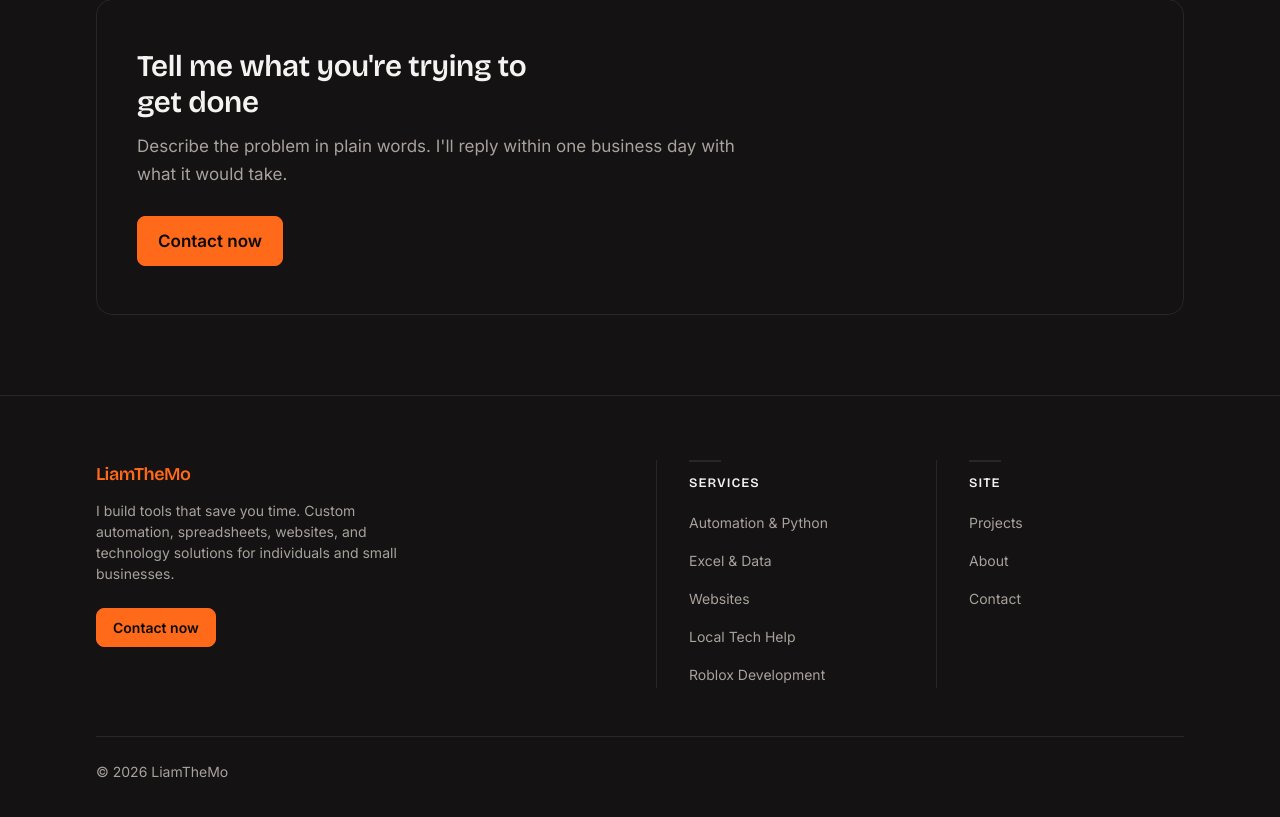
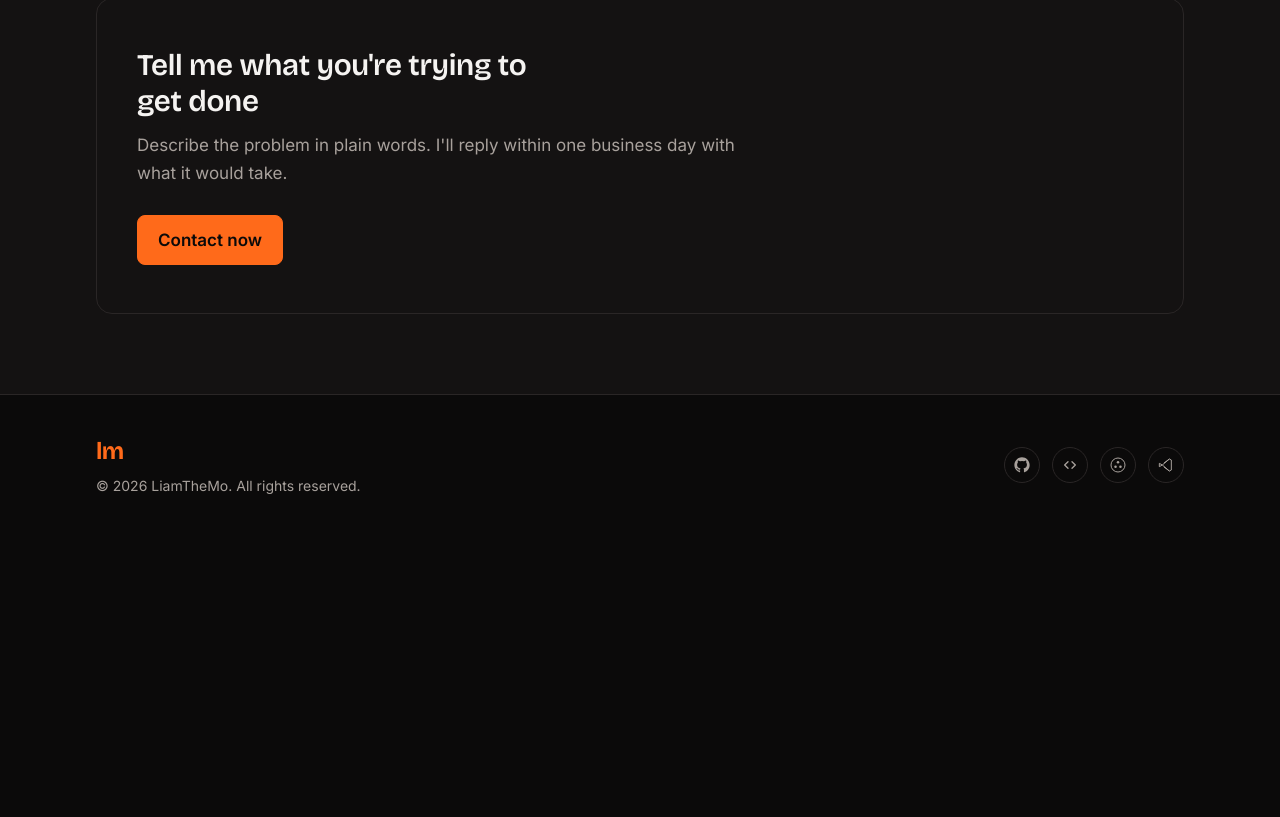
Before and after one commit to OrangeCheasy/LiamTheMo-Freelance-Website, a Next.js app in the folder liamthemo-freelance-website/: page / in a window 1280 px wide. Shown: the part 1393-2210 px from the top of the page. After the commit the page ends 1929 px from the top, so only its background shows below. Built offline with nearby package versions, Linux system fonts and the light colour scheme.

Commit message:
clean up and logo changes

```diff
--- a/liamthemo-freelance-website/src/components/Footer.tsx
+++ b/liamthemo-freelance-website/src/components/Footer.tsx
@@ -1,6 +1,5 @@
 import Link from "next/link";
-import Eyebrow from "@/components/Eyebrow";
-import { CTA, mainNav, serviceNav, SITE_NAME } from "@/lib/nav";
+import { SITE_NAME } from "@/lib/nav";
 
 /*
   Server component — no interactivity, so no client bundle.
@@ -10,90 +9,102 @@ import { CTA, mainNav, serviceNav, SITE_NAME } from "@/lib/nav";
   page dynamic and start billing Worker invocations for a copyright line
   (CLAUDE.md §4.1). It stays correct as long as the site is redeployed at least
   once a year, which it will be.
+
+  MINIMAL BY MOCKUP, NOT BY DEFAULT. The pre-restyle footer carried a
+  "Services" column, a "Site" nav column, a description paragraph and a CTA
+  button — real IA work, not decoration. Cutting all of that to match the
+  mockup's logo + copyright + icon row is safe rather than a regression: every
+  page already ends with its own CTASection immediately above this footer
+  (§2's "every page ends with a path to the form" requirement is covered
+  there), and the header's own "Services" entry (added this phase) now covers
+  the "way in that isn't the triage widget" need that the footer's service
+  links used to carry alone. Nothing this footer used to do is left
+  uncovered.
 */
 
-const linkClasses = "text-small text-text-muted transition-colors hover:text-text";
-// The hairline between columns is part of the grid this direction is built on.
-// Only at lg, where the columns actually sit side by side.
-const columnClasses = "lg:border-l lg:border-border lg:pl-8";
+const iconLinkClasses =
+  "flex h-9 w-9 items-center justify-center rounded-full border border-border text-text-muted transition-colors hover:border-accent hover:text-accent";
 
 export default function Footer() {
   const year = new Date().getFullYear();
 
   return (
-    <footer className="border-t border-border bg-surface">
-      <div className="mx-auto max-w-6xl px-5 py-12 sm:px-8 sm:py-16">
-        <div className="grid gap-10 sm:grid-cols-2 lg:grid-cols-4 lg:gap-8">
-          <div className="lg:col-span-2">
+    <footer className="border-t border-border bg-bg">
+      <div className="mx-auto flex max-w-6xl flex-col gap-6 px-5 py-10 sm:flex-row sm:items-center sm:justify-between sm:px-8">
+        <div>
           <Link
             href="/"
-              className="font-display text-lg font-semibold tracking-tight text-accent"
+            aria-label={SITE_NAME}
+            className="font-display text-2xl font-bold tracking-tight text-accent"
           >
-              {SITE_NAME}
+            lm
           </Link>
-            <p className="mt-3 max-w-[38ch] text-small text-text-muted">
-              I build tools that save you time. Custom automation, spreadsheets,
-              websites, and technology solutions for individuals and small
-              businesses.
+          <p className="mt-2 text-small text-text-muted">
+            © {year} {SITE_NAME}. All rights reserved.
           </p>
-            <Link
-              href={CTA.href}
-              className="mt-6 inline-flex items-center justify-center rounded-lg border border-accent bg-accent px-4 py-2 text-small font-semibold text-bg transition-colors hover:bg-accent-hover"
-            >
-              {CTA.label}
-            </Link>
         </div>
 
-          <nav aria-labelledby="footer-services" className={columnClasses}>
-            <Eyebrow as="h2" id="footer-services">
-              Services
-            </Eyebrow>
-            <ul className="mt-4 flex flex-col gap-2.5">
-              {serviceNav.map((link) => (
-                <li key={link.href}>
-                  <Link href={link.href} className={linkClasses}>
-                    {link.label}
-                  </Link>
-                </li>
-              ))}
-            </ul>
-          </nav>
-
-          <nav aria-labelledby="footer-site" className={columnClasses}>
-            <Eyebrow as="h2" id="footer-site">
-              Site
-            </Eyebrow>
-            <ul className="mt-4 flex flex-col gap-2.5">
         {/*
-                mainNav's own "Services" entry is dropped here on purpose —
-                it's a same-page anchor that exists so header visitors have a
-                way in besides the triage widget; the "Services" column right
-                next to this one already lists all five real service pages,
-                so repeating a second, differently-behaved "Services" link
-                would read as a bug, not a shortcut.
+          TODO(owner): every href below is a placeholder ("#") — confirm which
+          of these should be real (GitHub profile? a specific tool/reel?) and
+          what the third icon (mockup shows three dots in a circle — read as
+          DaVinci Resolve's mark, not confirmed) should represent before this
+          ships. Never invent a destination (CLAUDE.md §11).
         */}
-              {mainNav
-                .filter((link) => link.href !== "/#services")
-                .map((link) => (
-                  <li key={link.href}>
-                    <Link href={link.href} className={linkClasses}>
-                      {link.label}
-                    </Link>
-                  </li>
-                ))}
-              <li>
-                {/* TODO: add a direct contact email once decided (CLAUDE.md §15). */}
-                <Link href={CTA.href} className={linkClasses}>
-                  Contact
-                </Link>
-              </li>
-            </ul>
-          </nav>
+        <div className="flex items-center gap-3">
+          <a href="#" aria-label="GitHub" className={iconLinkClasses}>
+            <svg
+              aria-hidden="true"
+              viewBox="0 0 24 24"
+              className="h-4 w-4"
+              fill="currentColor"
+            >
+              <path d="M12 .5C5.73.5.5 5.73.5 12c0 5.08 3.29 9.39 7.86 10.91.57.1.79-.25.79-.55 0-.27-.01-1.16-.02-2.11-3.2.7-3.88-1.36-3.88-1.36-.52-1.34-1.28-1.7-1.28-1.7-1.04-.72.08-.7.08-.7 1.16.08 1.77 1.19 1.77 1.19 1.03 1.77 2.7 1.26 3.36.96.1-.75.4-1.26.73-1.55-2.55-.29-5.24-1.28-5.24-5.69 0-1.26.45-2.29 1.19-3.09-.12-.29-.52-1.46.11-3.05 0 0 .97-.31 3.18 1.18a11 11 0 0 1 5.79 0c2.2-1.49 3.17-1.18 3.17-1.18.64 1.59.24 2.76.12 3.05.74.8 1.18 1.83 1.18 3.09 0 4.42-2.69 5.4-5.25 5.68.41.36.78 1.08.78 2.17 0 1.57-.01 2.83-.01 3.22 0 .3.21.66.8.55C20.21 21.38 23.5 17.07 23.5 12 23.5 5.73 18.27.5 12 .5Z" />
+            </svg>
+          </a>
+          <a href="#" aria-label="Code" className={iconLinkClasses}>
+            <svg
+              aria-hidden="true"
+              viewBox="0 0 24 24"
+              fill="none"
+              stroke="currentColor"
+              strokeWidth="2"
+              strokeLinecap="round"
+              strokeLinejoin="round"
+              className="h-4 w-4"
+            >
+              <path d="M9 7 4 12l5 5M15 7l5 5-5 5" />
+            </svg>
+          </a>
+          <a href="#" aria-label="Reel" className={iconLinkClasses}>
+            <svg aria-hidden="true" viewBox="0 0 24 24" className="h-4 w-4">
+              <circle
+                cx="12"
+                cy="12"
+                r="10.5"
+                fill="none"
+                stroke="currentColor"
+                strokeWidth="1.5"
+              />
+              <circle cx="12" cy="7.8" r="1.9" fill="currentColor" />
+              <circle cx="8.3" cy="14.5" r="1.9" fill="currentColor" />
+              <circle cx="15.7" cy="14.5" r="1.9" fill="currentColor" />
+            </svg>
+          </a>
+          <a href="#" aria-label="VS Code" className={iconLinkClasses}>
+            <svg
+              aria-hidden="true"
+              viewBox="0 0 24 24"
+              fill="none"
+              stroke="currentColor"
+              strokeWidth="1.5"
+              strokeLinejoin="round"
+              className="h-4 w-4"
+            >
+              <path d="M17 3 6.5 12 17 21l3-1.5V4.5L17 3ZM6.5 12 2 9.5v5L6.5 12ZM17 3 9 9M17 21 9 15" />
+            </svg>
+          </a>
         </div>
-
-        <p className="mt-12 border-t border-border pt-6 text-small text-text-muted">
-          © {year} {SITE_NAME}
-        </p>
       </div>
     </footer>
   );
--- a/liamthemo-freelance-website/src/components/Navbar.tsx
+++ b/liamthemo-freelance-website/src/components/Navbar.tsx
@@ -12,7 +12,6 @@
   architectural cost.
 */
 
-import Image from "next/image";
 import Link from "next/link";
 import { usePathname } from "next/navigation";
 import { useEffect, useRef, useState } from "react";
@@ -110,25 +109,20 @@ export default function Navbar() {
   }
 
   return (
-    <header
-      ref={headerRef}
-      className="sticky top-0 z-50 border-b border-border bg-surface"
-    >
+    <header ref={headerRef} className="sticky top-0 z-50 bg-bg">
       <div className="mx-auto flex h-16 max-w-6xl items-center justify-between gap-4 px-5 sm:px-8">
+        {/*
+          Mockup mark: "lm" set in the display face, no icon graphic — replaces
+          the old spelled-out wordmark + icon.svg placeholder. aria-label keeps
+          the accessible name as the full site name; a screen reader shouldn't
+          announce two meaningless letters.
+        */}
         <Link
           href="/"
-          className="flex items-center gap-2 font-display text-lg font-semibold tracking-tight text-accent"
+          aria-label={SITE_NAME}
+          className="font-display text-2xl font-bold tracking-tight text-accent"
         >
-          {/* Placeholder mark (public/icon.svg) — swap once the real logo exists. */}
-          <Image
-            src="/icon.svg"
-            alt=""
-            width={28}
-            height={28}
-            unoptimized
-            className="rounded-md"
-          />
-          {SITE_NAME}
+          lm
         </Link>
 
         <nav aria-label="Main" className="hidden items-center gap-6 md:flex">
--- a/liamthemo-freelance-website/src/lib/nav.ts
+++ b/liamthemo-freelance-website/src/lib/nav.ts
@@ -1,11 +1,9 @@
 /**
- * Navigation link data, shared by Navbar and Footer.
+ * Navigation link data, shared by Navbar and (for now, just mainNav) Footer.
  *
  * Kept here rather than inline in either component so adding a destination is a
  * one-line change in one file (CLAUDE.md §13, "build reusable pieces").
  */
-
-import { services } from "@/data/services";
 
 export interface NavLink {
   href: string;
@@ -25,9 +23,13 @@ export interface NavLink {
  * href is written for that section now (`/#services`) so nothing here needs
  * to change when it ships; until then this link just lands on the home page
  * with no scroll, which is a harmless no-op rather than a broken link.
- * `/services/[slug]` pages still exist and are still linked from the
- * footer's `serviceNav` and the triage widget — only the index page is gone,
- * and stays gone; the plan is a home page section, not a rebuilt index.
+ * `/services/[slug]` pages still exist and are still linked from the triage
+ * widget — only the index page is gone, and stays gone; the plan is a home
+ * page section, not a rebuilt index.
+ *
+ * The old `serviceNav` export (all five service links, for a footer column)
+ * is gone along with that column — see the mockup-fidelity note atop
+ * Footer.tsx for why removing it isn't a regression.
  */
 export const mainNav: readonly NavLink[] = [
   { href: "/#services", label: "Services" },
@@ -35,13 +37,6 @@ export const mainNav: readonly NavLink[] = [
   { href: "/about", label: "About" },
 ];
 
-/** The five service lines (CLAUDE.md §1), listed in the footer. Derived from
- * `src/data/services.ts` so the two can't drift. */
-export const serviceNav: readonly NavLink[] = services.map((service) => ({
-  href: `/services/${service.slug}`,
-  label: service.title,
-}));
-
 /** Where every call to action points. */
 export const CTA = { href: "/contact", label: "Contact now" } as const;
 
```
Lines whose indentation alone changed are shown as unchanged.
